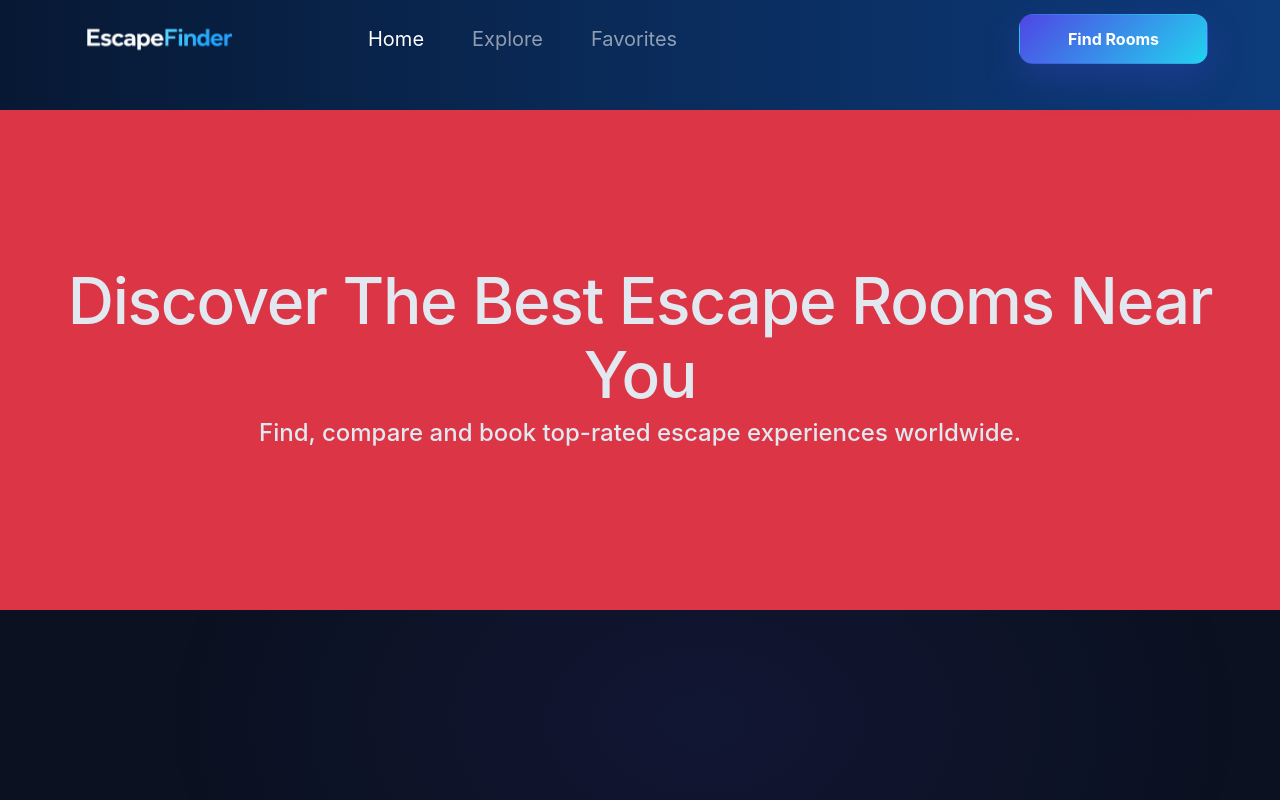
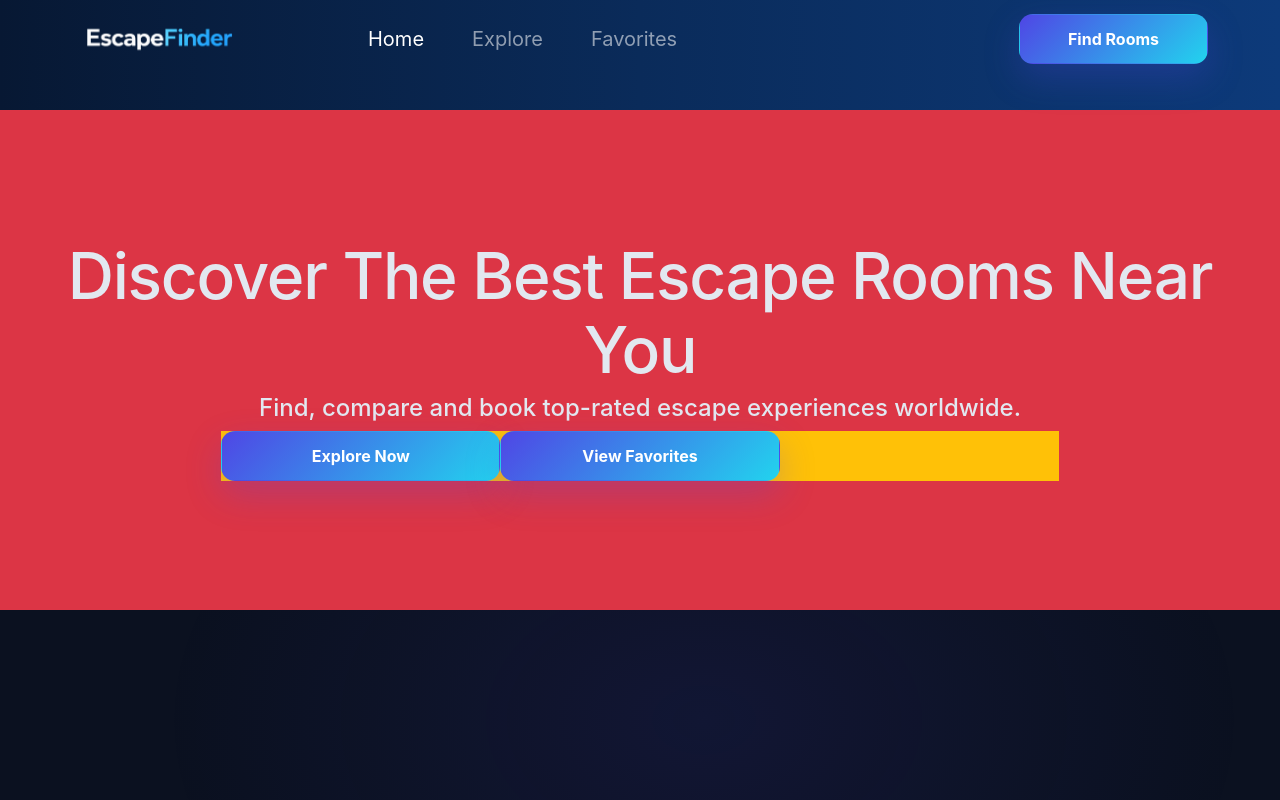
Before and after one commit to kiumars609/escape-finder, a React (Vite) app: page / in a window 1280 px wide. Built offline with nearby package versions, Linux system fonts and the light colour scheme.

Commit message:
Add Button Section for SubHeader

```diff
--- /dev/null
+++ b/src/Components/SubHeader/ButtonSection.jsx
@@ -0,0 +1,15 @@
+import React from "react";
+
+export default function ButtonSection() {
+  return (
+    <div className="col-12 col-md-8 bg-warning button-section">
+      <button className="btn btn-primary text-white col-12 col-md-4 px-5">
+        Explore Now
+      </button>
+
+      <button className="btn btn-primary text-white col-12 col-md-4 px-5">
+        View Favorites
+      </button>
+    </div>
+  );
+}
--- a/src/Components/SubHeader/SubHeader.jsx
+++ b/src/Components/SubHeader/SubHeader.jsx
@@ -1,6 +1,7 @@
 import React from "react";
 import "./style.css";
 import Describe from "./Describe";
+import ButtonSection from "./ButtonSection";
 
 export default function SubHeader() {
   return (
@@ -9,6 +10,7 @@ export default function SubHeader() {
         <div className="row">
           <div className="col-12 col-md-12 bg-danger main">
             <Describe />
+            <ButtonSection />
           </div>
         </div>
       </div>
--- a/src/Components/SubHeader/style.css
+++ b/src/Components/SubHeader/style.css
@@ -3,6 +3,7 @@
   display: flex;
   align-items: center;
   justify-content: center;
+  flex-direction: column;
 }
 .sub-header .main .sub-header .title {
   font-size: 4rem;
```
